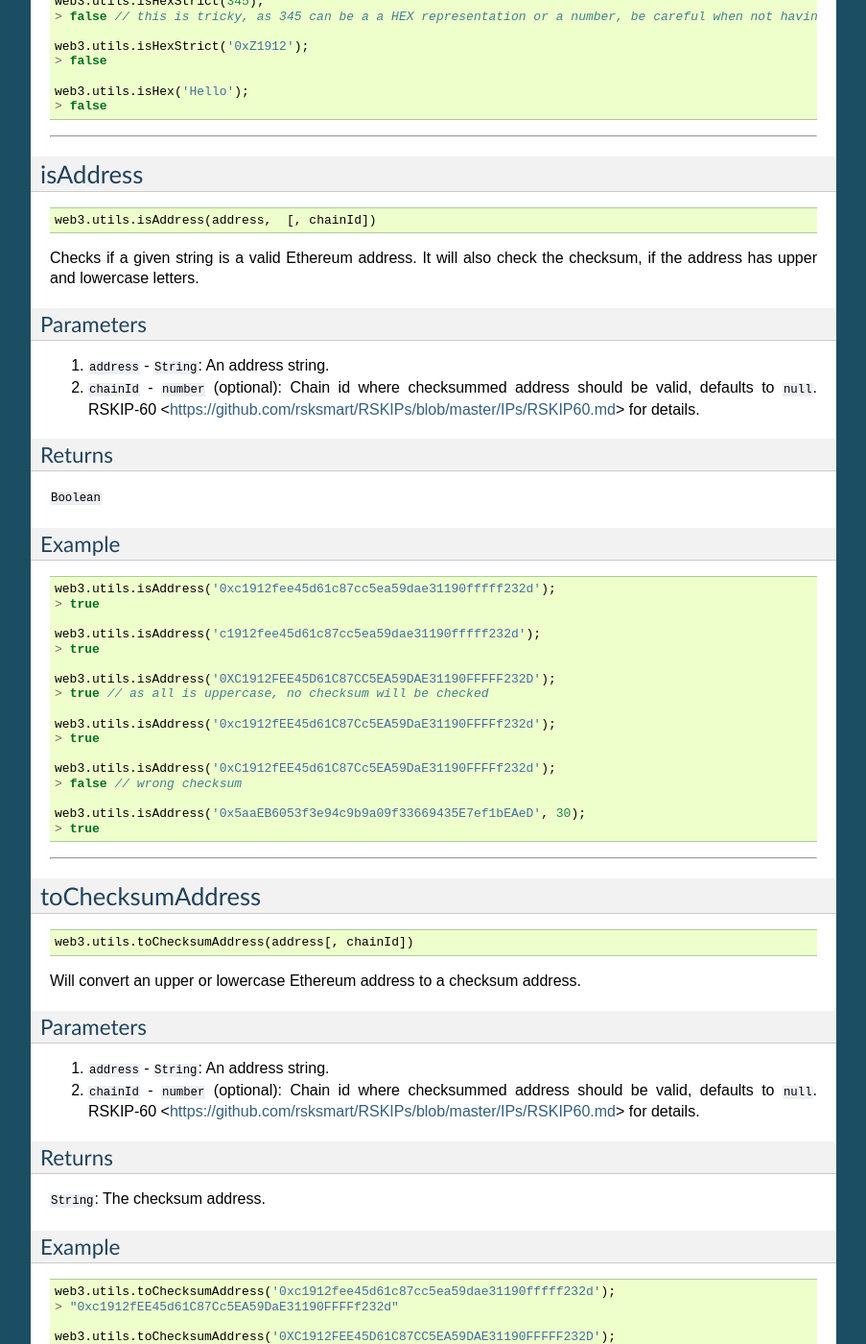
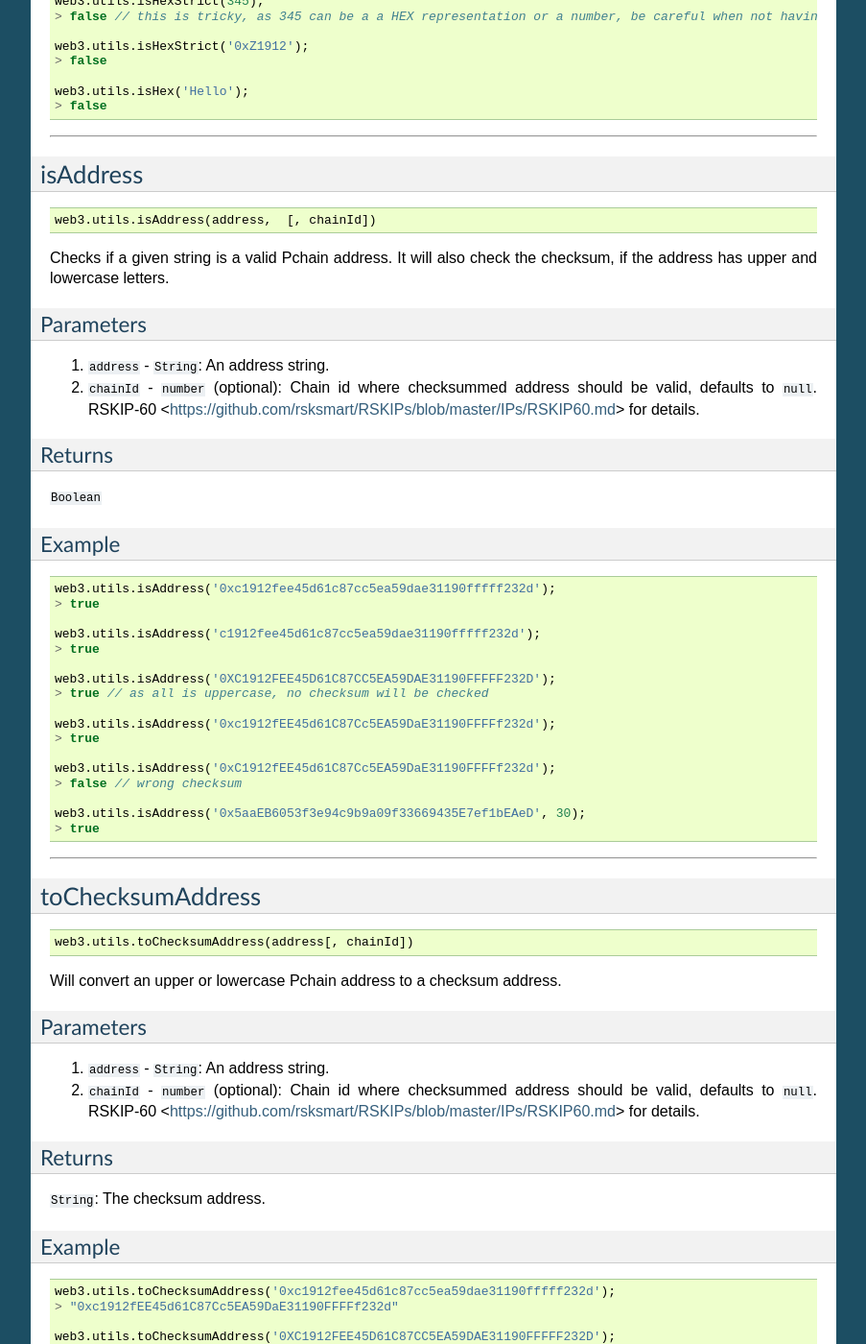
Before and after one commit to pchain-org/pweb3, a Sphinx documentation site: the page built from docs/web3-utils.rst, in a window 1280 px wide and 1400 px high, scrolled down 5715 px. Shown: the whole window at 96% size, without its empty margins (198-1101 px from the left). Built offline with Sphinx 7.4.7, drawn with Linux system fonts in a browser that asks for light colours; some of the changed text lies outside the part shown.

Commit message:
update pweb3 README;

```diff
--- a/docs/web3-pi-debug.rst
+++ b/docs/web3-pi-debug.rst
@@ -843,7 +843,7 @@ The possible options are:
 1. ``timeout`` - ``string`` Overrides the default timeout of 5 seconds for JavaScript-based tracing calls
 
 
-JSON-RPC specification for `debug_traceTransaction <https://github.com/ethereum/wiki/wiki/JavaScript-API>`_
+JSON-RPC specification for `debug_traceTransaction <https://github.com/pchain-org/pchain/wiki/wiki/JavaScript-API>`_
 
 ----------
 Parameters
--- a/docs/web3-utils.rst
+++ b/docs/web3-utils.rst
@@ -6,7 +6,7 @@
 web3.utils
 ==========
 
-This package provides utility functions for Ethereum dapps and other pweb3.js packages.
+This package provides utility functions for Pchain dapps and other pweb3.js packages.
 
 ------------------------------------------------------------------------------
 
@@ -410,7 +410,7 @@ isAddress
 
     web3.utils.isAddress(address,  [, chainId])
 
-Checks if a given string is a valid Ethereum address.
+Checks if a given string is a valid Pchain address.
 It will also check the checksum, if the address has upper and lowercase letters.
 
 ----------
@@ -459,7 +459,7 @@ toChecksumAddress
 
     web3.utils.toChecksumAddress(address[, chainId])
 
-Will convert an upper or lowercase Ethereum address to a checksum address.
+Will convert an upper or lowercase Pchain address to a checksum address.
 
 ----------
 Parameters
```
Also changed, not shown: README.md (+3 -3 lines).
